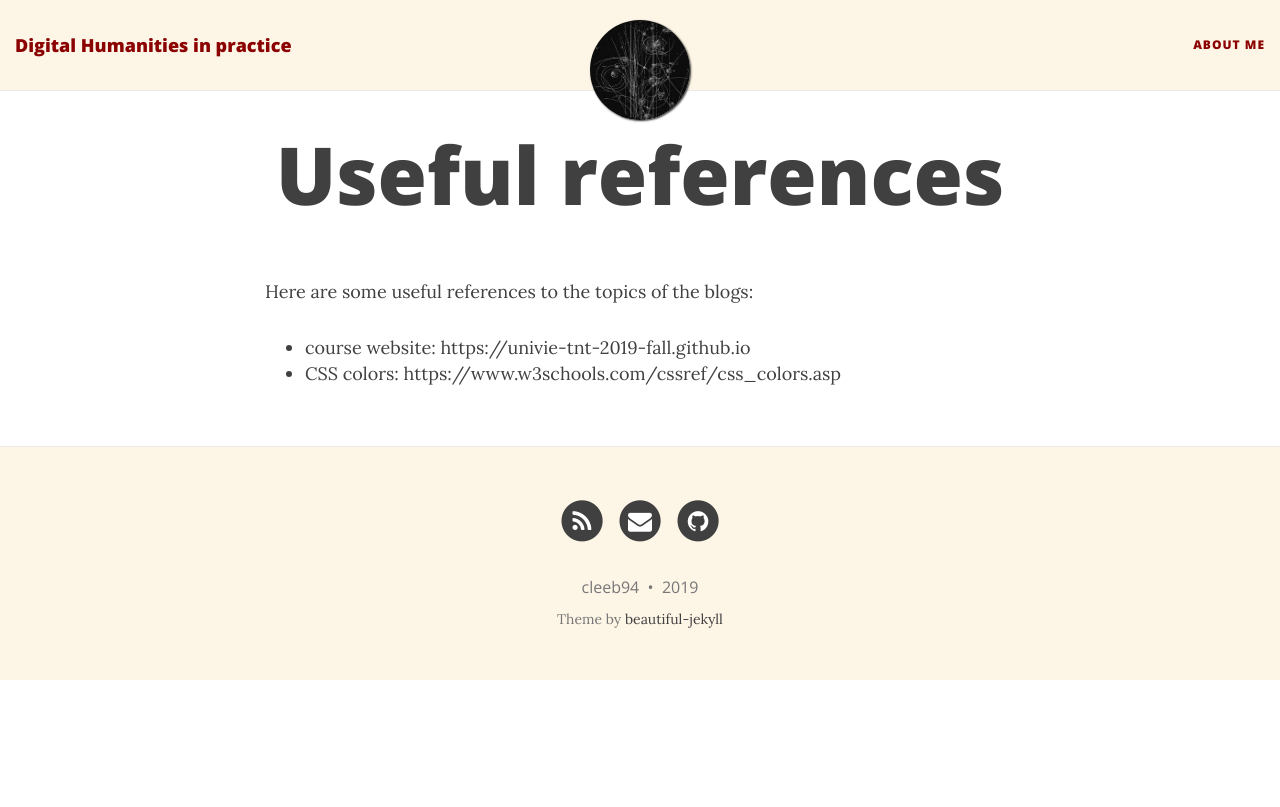
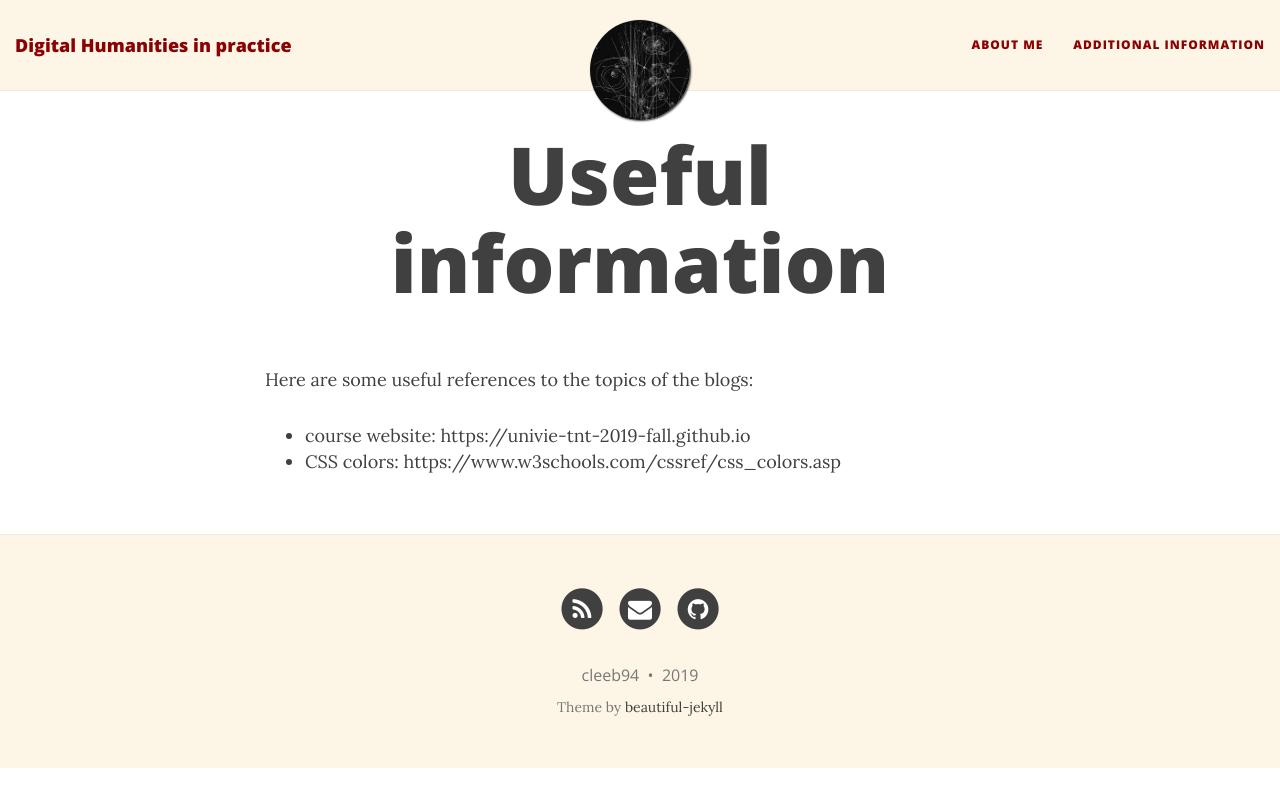
Before and after one commit to cleeb94/DigHum, a Jekyll site: the page built from references.md, in a window 1280 px wide. Shown: the top 807 px of the page. Built offline with Jekyll 4.4.1, drawn with Linux system fonts in a browser that asks for light colours; nearby versions of some CDN libraries.

Commit message:
Reference page added

```diff
--- a/_config.yml
+++ b/_config.yml
@@ -21,6 +21,7 @@ description: An overview of tools & techniques
 # List of links in the navigation bar
 navbar-links:
   About Me: "aboutme"
+  Additional information: "references"
  # Resources:
   #  - Beautiful Jekyll: "http://deanattali.com/beautiful-jekyll/"
    # - Learn markdown: "http://www.markdowntutorial.com/"
--- a/references.md
+++ b/references.md
@@ -1,6 +1,6 @@
 ---
 layout: page
-title: Useful references
+title: Useful information
 ---
 
 Here are some useful references to the topics of the blogs:
```
